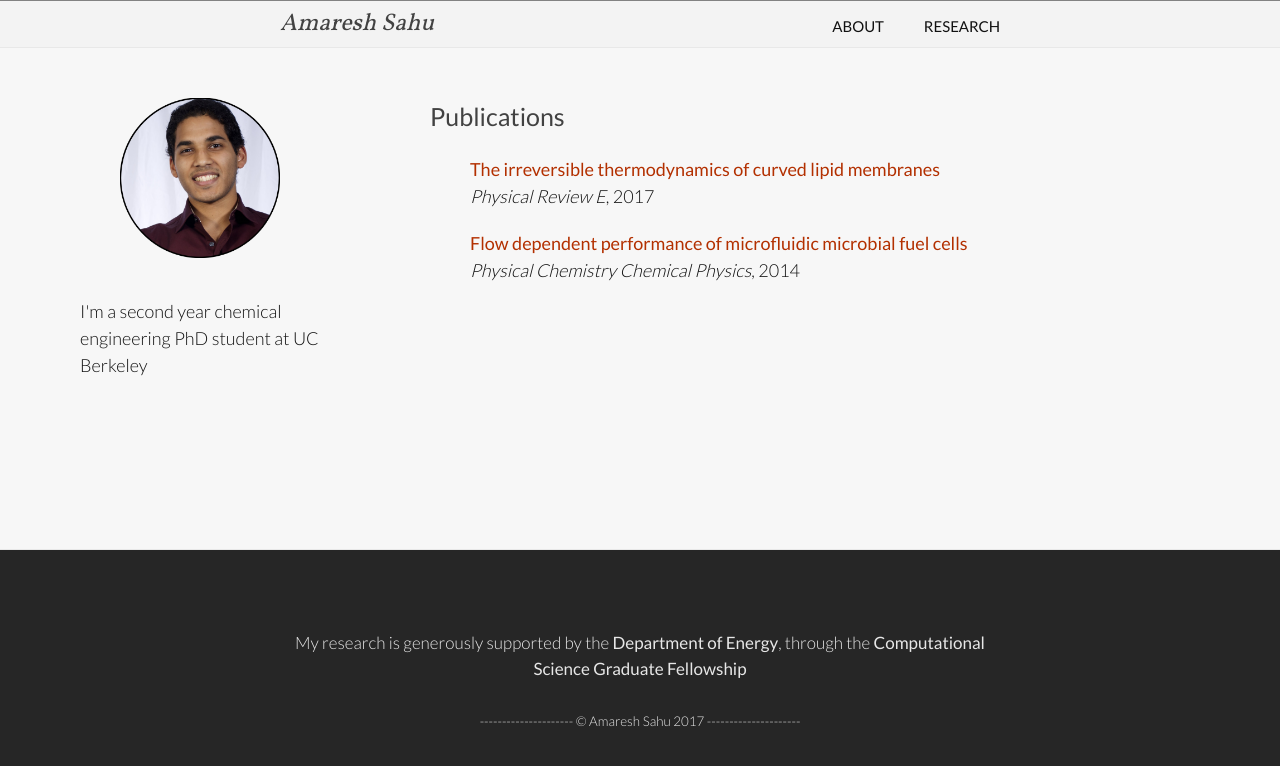
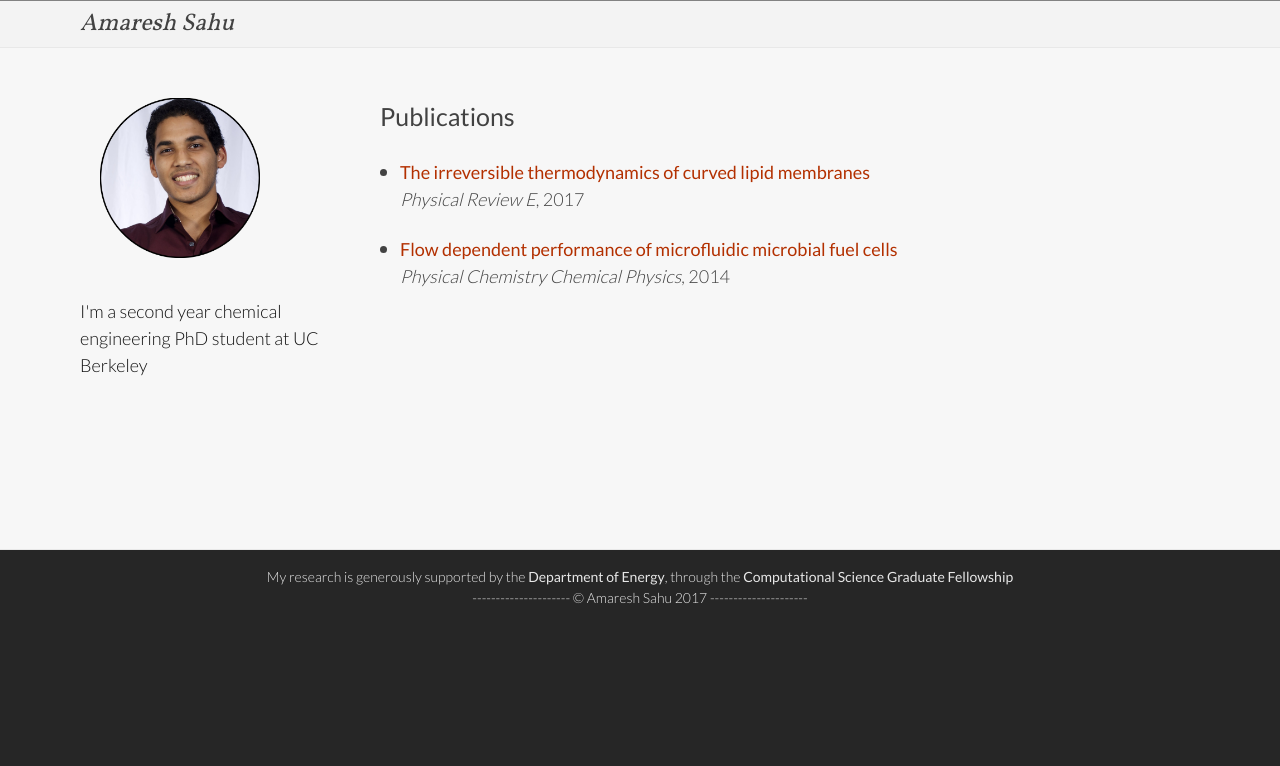
Before and after one commit to amaresh-sahu/amaresh-sahu.github.io, a Jekyll site: the page built from index.html, in a window 1280 px wide. Shown: the top 766 px of the page. Built offline with Jekyll 4.4.1, drawn with Linux system fonts in a browser that asks for light colours.

Commit message:
finish overhaul, removing most pages

```diff
--- a/_includes/footer.html
+++ b/_includes/footer.html
@@ -1,14 +1,9 @@
 <footer class="site-footer">
-	<div class="wrapper">
-		<h2 class="footer-heading">
-			My research is generously supported by the
-			<a href="http://energy.gov/" target="_blank">Department of Energy</a>,
-			through the
-			<a href="https://www.krellinst.org/csgf/about-doe-csgf" target="_blank">Computational Science Graduate Fellowship</a>
-		</h2>
-		<h6 class="footer-copyright">
-			--------------------- &copy; Amaresh Sahu 2017 ---------------------
-		</h6>
-	</div>
-	</div>
+	<p> My research is generously supported by the
+	<a href="http://energy.gov/" target="_blank">Department of Energy</a>,
+	through the
+	<a href="https://www.krellinst.org/csgf/about-doe-csgf" target="_blank">Computational Science Graduate Fellowship</a>
+	</br>
+	--------------------- &copy; Amaresh Sahu 2017 ---------------------
+	</p>
 </footer>
--- a/_includes/header.html
+++ b/_includes/header.html
@@ -1,27 +1,7 @@
 <header class="site-header">
 
   <div class="wrapper">
-
 	  <a class="site-title" href="{{ site.baseurl }}/">{{ site.title }}</a>
-
-    <nav class="site-nav">
-      <a href="#" class="menu-icon">
-        <svg viewBox="0 0 18 15">
-          <path fill="#424242" d="M18,1.484c0,0.82-0.665,1.484-1.484,1.484H1.484C0.665,2.969,0,2.304,0,1.484l0,0C0,0.665,0.665,0,1.484,0 h15.031C17.335,0,18,0.665,18,1.484L18,1.484z"/>
-          <path fill="#424242" d="M18,7.516C18,8.335,17.335,9,16.516,9H1.484C0.665,9,0,8.335,0,7.516l0,0c0-0.82,0.665-1.484,1.484-1.484 h15.031C17.335,6.031,18,6.696,18,7.516L18,7.516z"/>
-          <path fill="#424242" d="M18,13.516C18,14.335,17.335,15,16.516,15H1.484C0.665,15,0,14.335,0,13.516l0,0 c0-0.82,0.665-1.484,1.484-1.484h15.031C17.335,12.031,18,12.696,18,13.516L18,13.516z"/>
-        </svg>
-      </a>
-
-      <div class="trigger">
-        {% for page in site.pages %}
-          {% if page.title %}
-          <a class="page-link" href="{{ page.url | prepend: site.baseurl }}">{{ page.title }}</a>
-          {% endif %}
-        {% endfor %}
-      </div>
-    </nav>
-
   </div>
 
 </header>
--- a/_sass/_base.scss
+++ b/_sass/_base.scss
@@ -151,8 +151,8 @@ pre {
  * Wrapper
  */
 .wrapper {
-    max-width: -webkit-calc(800px - (#{$spacing-unit} * 2));
-    max-width:         calc(800px - (#{$spacing-unit} * 2));
+    max-width: -webkit-calc(1200px - (#{$spacing-unit} * 2));
+    max-width:         calc(1200px - (#{$spacing-unit} * 2));
     margin-right: auto;
     margin-left: auto;
     padding-right: $spacing-unit;
@@ -160,8 +160,8 @@ pre {
     @extend %clearfix;
 
     @include media-query($on-laptop) {
-        max-width: -webkit-calc(800px - (#{$spacing-unit}));
-        max-width:         calc(800px - (#{$spacing-unit}));
+        max-width: -webkit-calc(1200px - (#{$spacing-unit}));
+        max-width:         calc(1200px - (#{$spacing-unit}));
         padding-right: $spacing-unit / 2;
         padding-left: $spacing-unit / 2;
     }
--- a/_sass/_layout.scss
+++ b/_sass/_layout.scss
@@ -19,7 +19,7 @@
     line-height: 46px;
     letter-spacing: 0px;
     margin-bottom: 0;
-    float: left;
+    //float: left;
 
     &,
     &:visited {
@@ -104,66 +104,18 @@
  */
 .site-footer {
     border-top: 1px solid $grey-color-light;
-    padding: $spacing-unit 0;
-    padding-bottom: $spacing-unit * 2;
+    padding-top: 0.4 * $spacing-unit;
+	padding-bottom: 0px;
     color: $background-color-medium;
     background-color: #262626;
-}
-
-.footer-heading {
-    font-size: 17px;
     text-align: center;
-    margin-top: $spacing-unit;
-    margin-bottom: $spacing-unit * 0.75;
-    margin-left: 0.2 * $spacing-unit;
-    margin-right: 0.2 * $spacing-unit;
-
-	@include media-query($on-laptop) {
-		margin-left: 0.2 * $spacing-unit;
-		margin-right: 0.2 * $spacing-unit;
+	p {
+		font-size: 14px;
 	}
-
 	a {
 		font-weight: 400;
 		color: $background-color-medium;
 	}
-}
-
-.footer-copyright {
-    text-align: center;
-}
-
-.contact-list,
-.social-media-list {
-    list-style: none;
-    margin-left: 0;
-}
-
-.footer-table-wrapper {
-    font-size: 15px;
-    margin-left: 4 * $spacing-unit;
-    margin-right: 4 * $spacing-unit;
-    margin-top: 0.5 * $spacing-unit;
-    @extend %clearfix;
-}
-
-.footer-table {
-    margin-top: $spacing-unit * 0.4;
-    width: $spacing-unit * 5;
-    text-align: center;
-    margin: $spacing-unit  auto;
-}
-
-.footer-icon {
-    > svg {
-        width: 34px;
-        height: 34px;
-        vertical-align: middle;
-
-        path {
-            fill: $background-color-medium;
-        }
-    }
 }
 
 
@@ -293,15 +245,15 @@
 
 		img {
 			margin-bottom: 1.0 * $spacing-unit;
-			margin-left: 1 * $spacing-unit;
+			margin-left: 0.5 * $spacing-unit;
 			width: 4 * $spacing-unit;
 		}
 
         text-align: left;
         padding-top: 1.25 * $spacing-unit;
         padding-bottom: 3.75 * $spacing-unit;
-		padding-left: 2.0 * $spacing-unit;
-		padding-right: 0.0 * $spacing-unit;
+		//padding-left: 2.0 * $spacing-unit;
+		//padding-right: 1.0 * $spacing-unit;
         //background-color: $background-color-medium;
 
 		@include media-query($on-palm) {
@@ -313,23 +265,17 @@
     .publications {
 
 
-        ol {
+        ul {
             list-style-position: outside;
-            margin-left: 0px;
-            margin-right: 0px;
+            margin-left: 0.5 * $spacing-unit;
+			list-style-type: disc;
 
             li {
                 color: $grey-color-dark;
-                //margin-bottom: $spacing-unit * 0.7;
-                line-height: 2;
             }
         }
 
 		padding-top: 1.25 * $spacing-unit;
-        //margin-left: 1.5 * $spacing-unit;
-        //margin-right: 1 * $spacing-unit;
-        //margin-top: 1.5 * $spacing-unit;
-        //margin-bottom: 2 * $spacing-unit;
 
 		@include media-query($on-palm) {
 			margin-left: 0.5 * $spacing-unit;
--- a/index.html
+++ b/index.html
@@ -4,15 +4,14 @@ layout: index
 
 <div class="home-page">
 
+	<div class="wrapper">
 		<div class="intro">
 			<img src="/assets/circle-profile-medium.png" alt="Amaresh Sahu">
 			<p>
 				I'm a second year chemical engineering PhD student at UC Berkeley
 			</p>
 		</div>
-
 		<div class="page-content">
-		<div class="wrapper">
 			<div class="publications">
 				<h1>
 					Publications
```
Also changed, not shown: about.md (deleted, +0 -13 lines), blog.html (deleted, +0 -23 lines), research.md (deleted, +0 -17 lines). Lines whose indentation alone changed are shown as unchanged.
